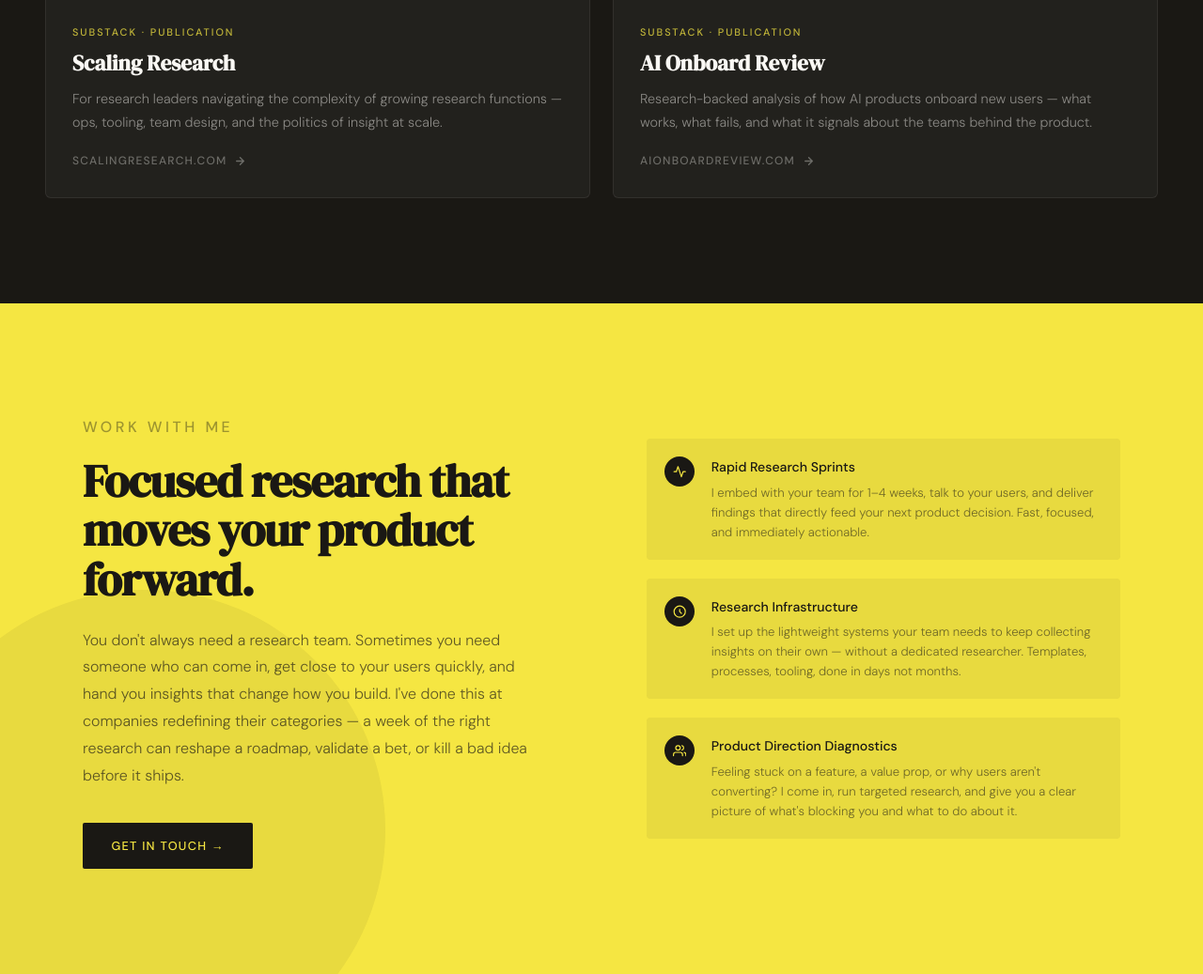
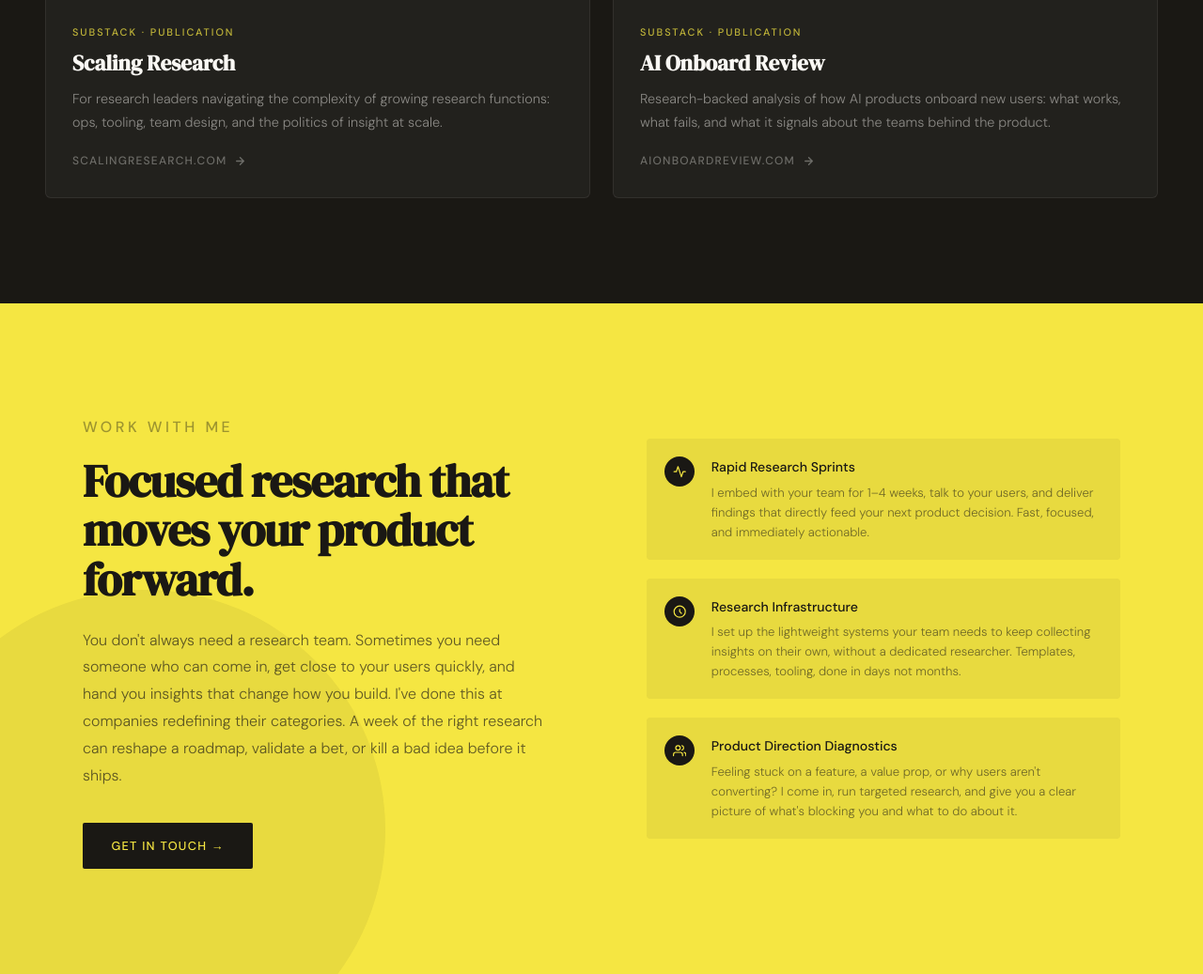
Before and after one commit to edneloolende/royopataolende.github.io, a plain HTML site: page index.html in a window 1280 px wide. Shown: the part 1724-2761 px from the top of the page at 94% size. Drawn offline with Linux system fonts and the light colour scheme.

Commit message:
Add files via upload

```diff
--- a/index.html
+++ b/index.html
@@ -579,7 +579,7 @@
       <div class="hero-text">
         <p class="hero-eyebrow">Research × Product Strategy</p>
         <h1>Most teams<br>ship fast.<br><em>Few learn</em><br>consistently.</h1>
-        <p class="hero-sub">I build the bridge — research infrastructure that growing teams need to keep pace with their own velocity.</p>
+        <p class="hero-sub">I build the bridge: research infrastructure that growing teams need to keep pace with their own velocity.</p>
         <div class="hero-cta-group">
           <a href="#work-with-me" class="btn-dark">Work With Me</a>
           <a href="#projects" class="btn-outline">See My Work</a>
@@ -622,7 +622,7 @@
           <div class="card-body">
             <span class="card-tag">Substack · Publication</span>
             <h3 class="card-title">Scaling Research</h3>
-            <p class="card-desc">For research leaders navigating the complexity of growing research functions — ops, tooling, team design, and the politics of insight at scale.</p>
+            <p class="card-desc">For research leaders navigating the complexity of growing research functions: ops, tooling, team design, and the politics of insight at scale.</p>
             <span class="card-link">
               scalingresearch.com
               <svg width="13" height="13" viewBox="0 0 24 24" fill="none" stroke="currentColor" stroke-width="2.5" stroke-linecap="round" stroke-linejoin="round"><path d="M5 12h14M12 5l7 7-7 7"/></svg>
@@ -650,7 +650,7 @@
           <div class="card-body">
             <span class="card-tag">Substack · Publication</span>
             <h3 class="card-title">AI Onboard Review</h3>
-            <p class="card-desc">Research-backed analysis of how AI products onboard new users — what works, what fails, and what it signals about the teams behind the product.</p>
+            <p class="card-desc">Research-backed analysis of how AI products onboard new users: what works, what fails, and what it signals about the teams behind the product.</p>
             <span class="card-link">
               aionboardreview.com
               <svg width="13" height="13" viewBox="0 0 24 24" fill="none" stroke="currentColor" stroke-width="2.5" stroke-linecap="round" stroke-linejoin="round"><path d="M5 12h14M12 5l7 7-7 7"/></svg>
@@ -668,7 +668,7 @@
       <div class="reveal">
         <p class="section-label">Work With Me</p>
         <h2>Focused research that moves your product forward.</h2>
-        <p>You don't always need a research team. Sometimes you need someone who can come in, get close to your users quickly, and hand you insights that change how you build. I've done this at companies redefining their categories — a week of the right research can reshape a roadmap, validate a bet, or kill a bad idea before it ships.</p>
+        <p>You don't always need a research team. Sometimes you need someone who can come in, get close to your users quickly, and hand you insights that change how you build. I've done this at companies redefining their categories. A week of the right research can reshape a roadmap, validate a bet, or kill a bad idea before it ships.</p>
         <a href="https://tally.so/r/PdAAOP" target="_blank" rel="noopener" class="btn-dark">Get in Touch →</a>
       </div>
 
@@ -688,7 +688,7 @@
           </div>
           <div>
             <div class="way-title">Research Infrastructure</div>
-            <div class="way-desc">I set up the lightweight systems your team needs to keep collecting insights on their own — without a dedicated researcher. Templates, processes, tooling, done in days not months.</div>
+            <div class="way-desc">I set up the lightweight systems your team needs to keep collecting insights on their own, without a dedicated researcher. Templates, processes, tooling, done in days not months.</div>
           </div>
         </li>
         <li>
```
